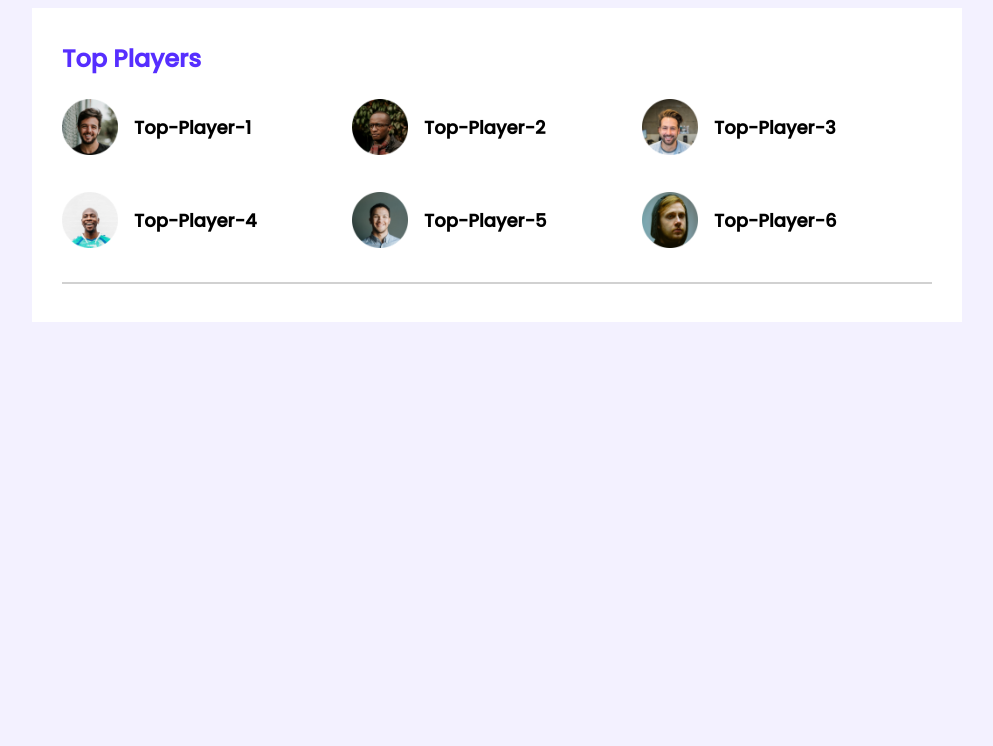
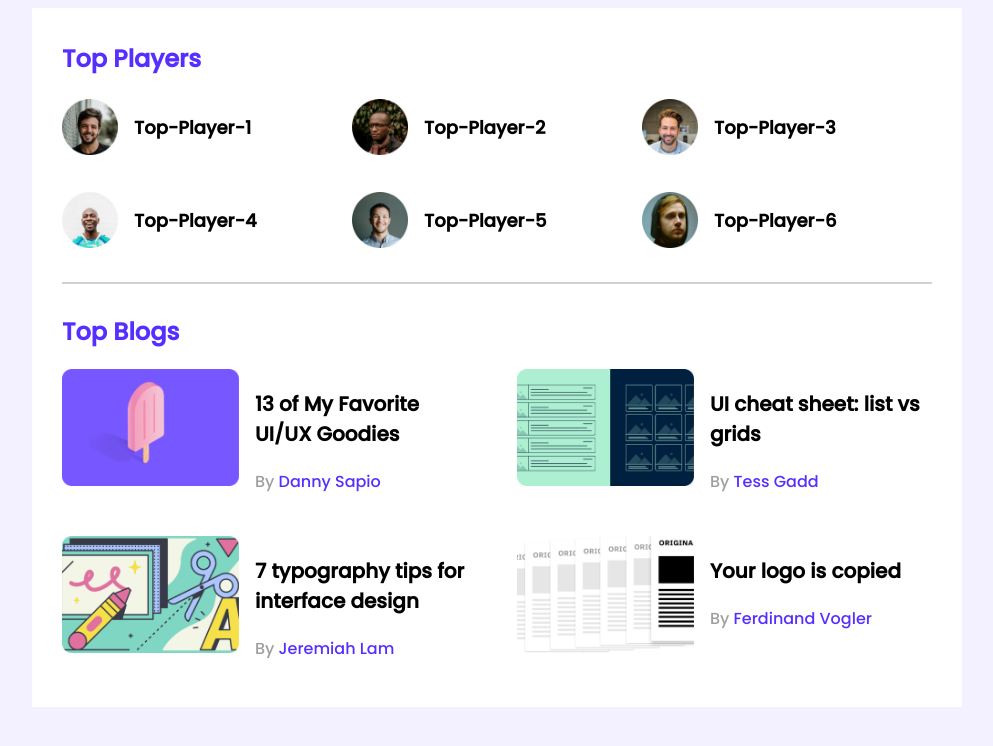
Before and after one commit to aktharuzzaman34/web_leader_board_css3, a plain HTML site: page index.html in a window 1280 px wide. Shown: the whole page, without its empty margins (143-1136 px from the left). Drawn offline with Linux system fonts and the light colour scheme.

Commit message:
top-blogs added

```diff
--- a/index.html
+++ b/index.html
@@ -50,6 +50,47 @@
                 </div>
             </div>
             <hr>
+            <div class="top-blogs">
+                <h2 class="section-title">Top Blogs</h2>
+                <div class="blogs">
+                    <article class="blog">
+                        <div class="thumbnail">
+                            <img src="images/blogs/blog-1.png" alt="">
+                        </div>
+                        <div class="blog-info">
+                            <h3 class="blog-title">13 of My Favorite UI/UX Goodies</h3>
+                            <p class="blog-author">By <a href="">Danny Sapio</a></p>
+                        </div>
+                    </article>
+                    <article class="blog">
+                        <div class="thumbnail">
+                            <img src="images/blogs/blog-2.png" alt="">
+                        </div>
+                        <div class="blog-info">
+                            <h3 class="blog-title">UI cheat sheet: list vs grids</h3>
+                            <p class="blog-author">By <a href="">Tess Gadd</a></p>
+                        </div>
+                    </article>
+                    <article class="blog">
+                        <div class="thumbnail">
+                            <img src="images/blogs/blog-3.png" alt="">
+                        </div>
+                        <div class="blog-info">
+                            <h3 class="blog-title">7 typography tips for interface design</h3>
+                            <p class="blog-author">By <a href="">Jeremiah Lam</a></p>
+                        </div>
+                    </article>
+                    <article class="blog">
+                        <div class="thumbnail">
+                            <img src="images/blogs/blog-4.png" alt="">
+                        </div>
+                        <div class="blog-info">
+                            <h3 class="blog-title">Your logo is copied</h3>
+                            <p class="blog-author">By <a href="">Ferdinand Vogler</a></p>
+                        </div>
+                    </article>
+                </div>
+            </div>
         </section>
     </main>
 </body>
--- a/styles/style.css
+++ b/styles/style.css
@@ -21,6 +21,7 @@ main {
 hr {
     border: 1px solid #D1D1D1;
     margin-top: 30px;
+    margin-bottom: 30px;
 }
 
 /* top players style */
@@ -50,3 +51,40 @@ hr {
     margin-left: 16px;
     font-size: 18px;
 }
+
+/* top blogs styles */
+
+.blogs {
+    display: grid;
+    grid-template-columns: repeat(2, 1fr);
+    grid-column-gap: 40px;
+    grid-row-gap: 26px;
+}
+
+.blog {
+    display: flex;
+}
+
+.blog .thumbnail img {
+    width: 177px;
+    height: 117px;
+}
+
+.blog-info {
+    margin-left: 16px;
+}
+
+.blog-title {
+    font-size: 20px;
+}
+
+.blog-author {
+    color: #9F9F9F;
+    font-size: 16px;
+}
+
+.blog-author a {
+    text-decoration: none;
+    font-size: 16px;
+    color: #562EFF;
+}
```
